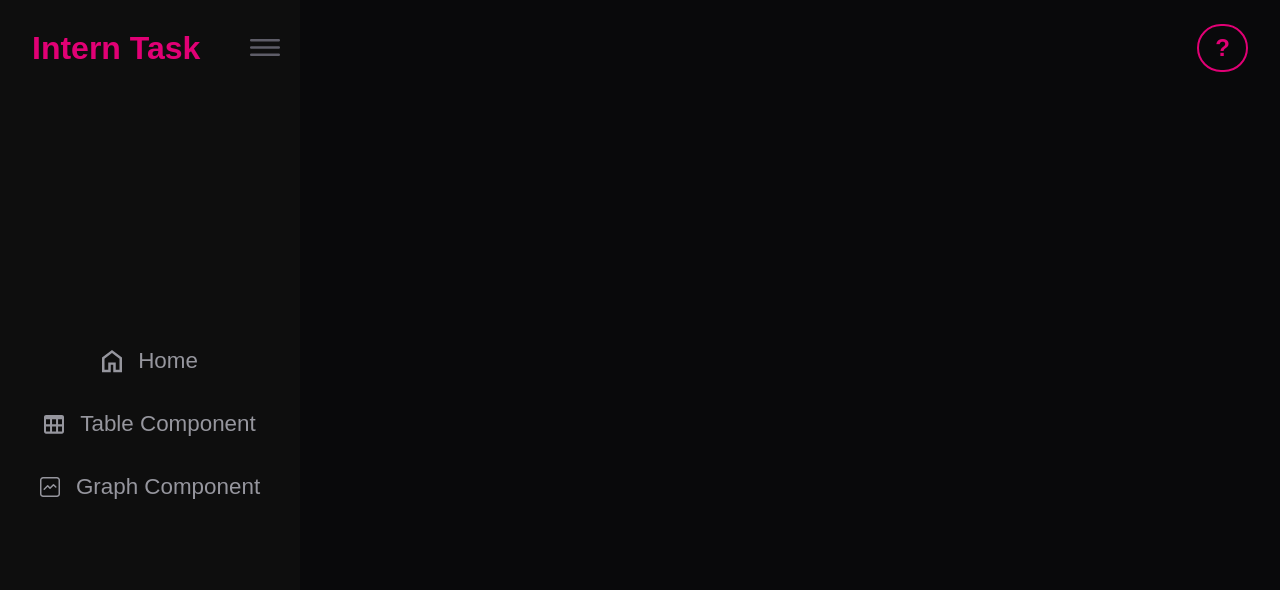
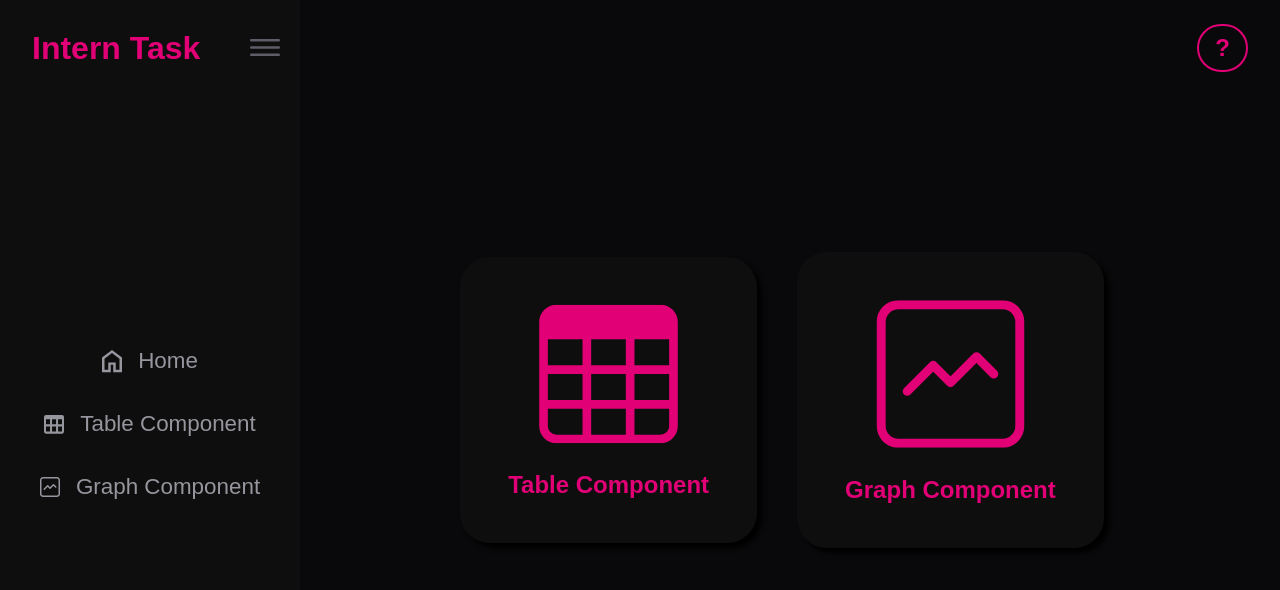
Before and after one commit to MrDalo/telekom-intern, a Next.js app in the folder nextjs-app/: page / in a window 1280 px wide. Shown: the top 590 px of the page. Built offline with nearby package versions, Linux system fonts and the light colour scheme; a web font is replaced by a local one.

Commit message:
feat: Created Home page with simple navigation to the Table Component or Graph Component

```diff
--- a/nextjs-app/src/app/globals.css
+++ b/nextjs-app/src/app/globals.css
@@ -75,6 +75,10 @@
 	}
 }
 
+.nav-box-shadow {
+	box-shadow: 5px 5px 5px black;
+}
+
 /* width */
 ::-webkit-scrollbar {
 	width: 5px;
--- a/nextjs-app/src/app/page.tsx
+++ b/nextjs-app/src/app/page.tsx
@@ -1,7 +1,63 @@
 import Image from 'next/image';
+import Link from 'next/link';
 
 export default function Home() {
 	return (
-		<main className="flex min-h-screen flex-col items-center justify-between bg-[#09090b] p-8"></main>
+		<main className="flex h-screen w-full flex-col items-center justify-center gap-10 overflow-hidden bg-[#09090b] px-4 py-16  md:flex-row md:px-8 lg:pr-12">
+			<Link
+				className=" nav-box-shadow flex flex-col items-center justify-center gap-4 rounded-[30px] bg-[#0e0e0e] px-8 py-6 duration-100 hover:scale-105 lg:px-12 lg:py-10"
+				href="/table"
+			>
+				<svg
+					width="155"
+					height="154"
+					viewBox="0 0 155 154"
+					fill="none"
+					xmlns="http://www.w3.org/2000/svg"
+					className=" scale-75 lg:scale-90"
+				>
+					<path
+						d="M0.5 19.25C0.5 14.1446 2.52812 9.24827 6.13819 5.63819C9.74827 2.02812 14.6446 0 19.75 0L135.25 0C140.355 0 145.252 2.02812 148.862 5.63819C152.472 9.24827 154.5 14.1446 154.5 19.25V134.75C154.5 139.855 152.472 144.752 148.862 148.362C145.252 151.972 140.355 154 135.25 154H19.75C14.6446 154 9.74827 151.972 6.13819 148.362C2.52812 144.752 0.5 139.855 0.5 134.75V19.25ZM144.875 38.5H106.375V67.375H144.875V38.5ZM144.875 77H106.375V105.875H144.875V77ZM144.875 115.5H106.375V144.375H135.25C137.803 144.375 140.251 143.361 142.056 141.556C143.861 139.751 144.875 137.303 144.875 134.75V115.5ZM96.75 144.375V115.5H58.25V144.375H96.75ZM48.625 144.375V115.5H10.125V134.75C10.125 137.303 11.1391 139.751 12.9441 141.556C14.7491 143.361 17.1973 144.375 19.75 144.375H48.625ZM10.125 105.875H48.625V77H10.125V105.875ZM10.125 67.375H48.625V38.5H10.125V67.375ZM58.25 38.5V67.375H96.75V38.5H58.25ZM96.75 77H58.25V105.875H96.75V77Z"
+						fill="#E10075"
+					/>
+				</svg>
+
+				<p className="  text-[1.5rem] font-bold text-[#E10075] ">
+					Table Component
+				</p>
+			</Link>
+			<Link
+				className=" nav-box-shadow flex flex-col items-center justify-center gap-4 rounded-[30px] bg-[#0e0e0e] px-8 py-6 duration-100 hover:scale-105 lg:px-12 lg:py-10"
+				href="/graph"
+			>
+				<svg
+					width="165"
+					height="164"
+					viewBox="0 0 165 164"
+					fill="none"
+					xmlns="http://www.w3.org/2000/svg"
+					className=" scale-75 lg:scale-90"
+				>
+					<path
+						d="M5.5 139.75V24.25C5.5 19.1446 7.52812 14.2483 11.1382 10.6382C14.7483 7.02812 19.6446 5 24.75 5H140.25C145.355 5 150.252 7.02812 153.862 10.6382C157.472 14.2483 159.5 19.1446 159.5 24.25V139.75C159.5 144.855 157.472 149.752 153.862 153.362C150.252 156.972 145.355 159 140.25 159H24.75C19.6446 159 14.7483 156.972 11.1382 153.362C7.52812 149.752 5.5 144.855 5.5 139.75Z"
+						stroke="#E10075"
+						strokeWidth="10"
+						strokeLinecap="round"
+						strokeLinejoin="round"
+					/>
+					<path
+						d="M34.375 101.25L63.25 72.375L82.5 91.625L111.375 62.75L130.625 82"
+						stroke="#E10075"
+						strokeWidth="10"
+						strokeLinecap="round"
+						strokeLinejoin="round"
+					/>
+				</svg>
+
+				<p className="  text-[1.5rem] font-bold text-[#E10075] ">
+					Graph Component
+				</p>
+			</Link>
+		</main>
 	);
 }
```
Also changed, not shown: nextjs-app/public/img/pink-graph-icon.svg (added), nextjs-app/public/img/pink-table-icon.svg (added).
